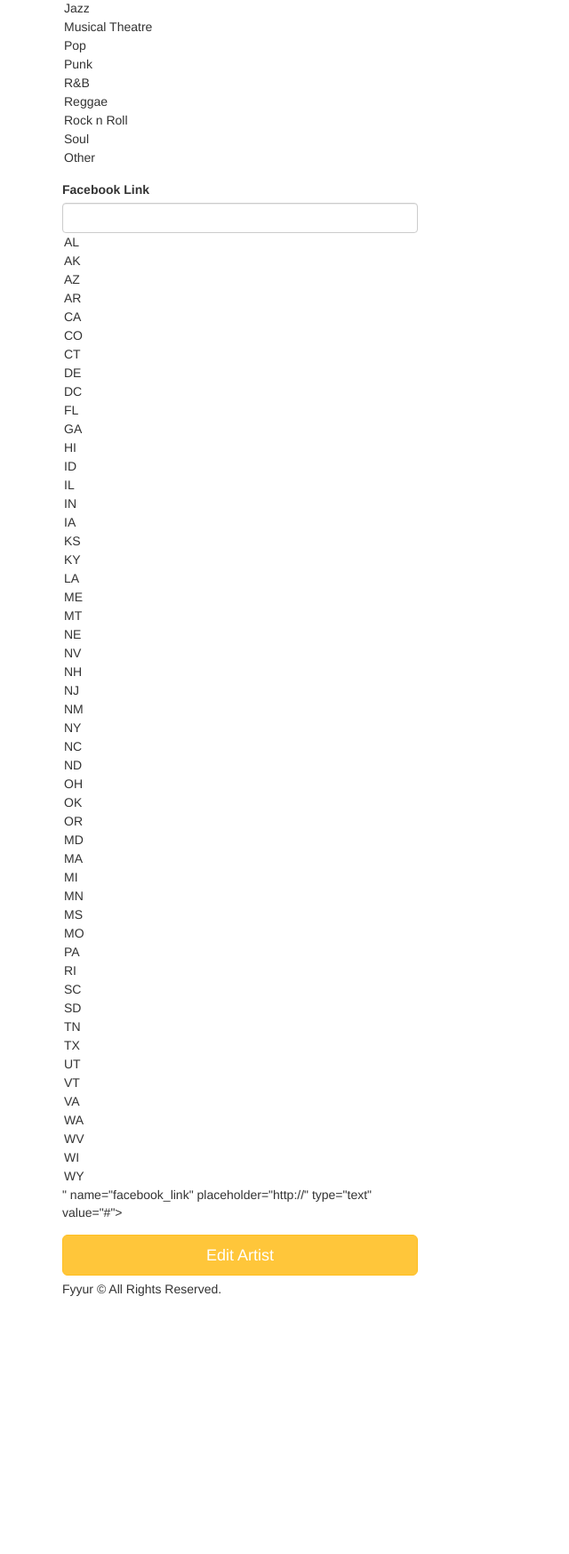
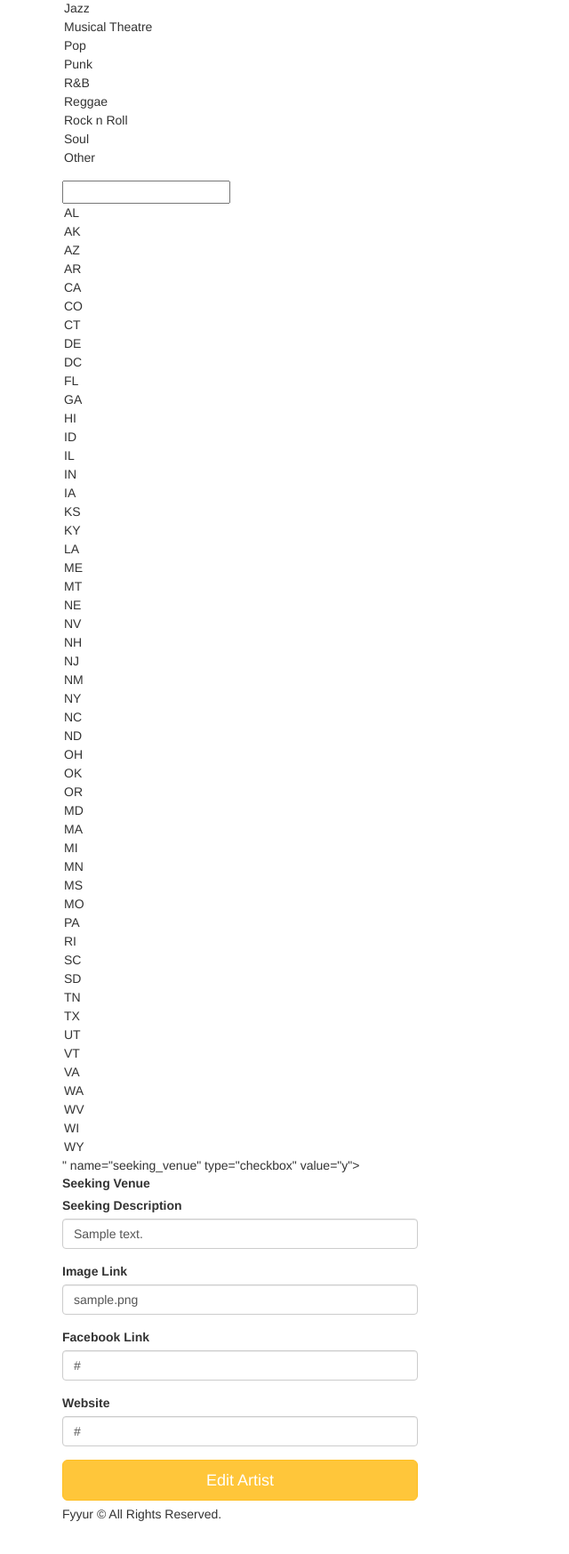
Before and after one commit to vijaybaliah/fyyur, a Flask app: page /artists/1/edit in a window 1280 px wide. Shown: the part 725-2472 px from the top of the page at 89% size, without its empty margins (0-640 px from the left). Before the commit the page ends 2182 px from the top, so only its background shows below. Run offline with Flask 2, Linux system fonts and the light colour scheme; tables that the repository leaves empty hold one stand-in row (values such as "Sample post"); one stand-in notice (Sample message) is shown; some libraries are stand-ins or nearby versions.

Commit message:
feat: edit artist and venue

```diff
--- a/app.py
+++ b/app.py
@@ -3,20 +3,23 @@
 # ----------------------------------------------------------------------------#
 
 import json
+import logging
+import sys
+from datetime import datetime
+from logging import FileHandler, Formatter
+
+import babel
 import dateutil.parser
-import babel
-from datetime import datetime
-from flask import Flask, render_template, request, Response, flash, redirect,\
-    url_for
+from flask import (Flask, Response, flash, redirect, render_template, request,
+                   url_for)
+from flask_migrate import Migrate
 from flask_moment import Moment
 from flask_sqlalchemy import SQLAlchemy
+from flask_wtf import Form
 from sqlalchemy import MetaData
-import logging
-from logging import Formatter, FileHandler
-from flask_wtf import Form
+
 from forms import *
-from flask_migrate import Migrate
-import sys
+
 # ----------------------------------------------------------------------------#
 # App Config.
 # ----------------------------------------------------------------------------#
@@ -378,17 +381,46 @@
 
 @app.route('/artists/<int:artist_id>/edit', methods=['POST'])
 def edit_artist_submission(artist_id):
+    artist = Artist.query.get(artist_id)
+    form = ArtistForm()
+    error = False
+    try:
+        if form.validate_on_submit():
+            artist.name = form.name.data
+            artist.genres = form.genres.data
+            artist.city = form.city.data
+            artist.state = form.state.data
+            artist.phone = form.phone.data
+            artist.website = form.website.data
+            artist.facebook_link = form.facebook_link.data
+            artist.seeking_venue = form.seeking_venue.data
+            artist.seeking_description = form.seeking_description.data
+            artist.image_link = form.image_link.data
+            db.session.add(artist)
+            db.session.commit()
+        else:
+            raise Exception('Form validation failed')
+    except Exception as e:
+        print('edit_artist_submission: ', e)
+        db.session.rollback()
+        print(sys.exc_info())
+        error = True
+    finally:
+        db.session.close()
+    if error:
+        flash('An error occurred. Artist ' + request.form['name'] + ' could not be updated.')
+        return render_template('forms/edit_artist.html', form=form, artist=artist)
+    else:
+        flash('Artist ' + request.form['name'] + ' was successfully updated!')
+        return redirect(url_for('show_artist', artist_id=artist_id))
     # TODO: take values from the form submitted, and update existing
     # artist record with ID <artist_id> using the new attributes
-
-    return redirect(url_for('show_artist', artist_id=artist_id))
 
 
 @app.route('/venues/<int:venue_id>/edit', methods=['GET'])
 def edit_venue(venue_id):
     venue = Venue.query.get(venue_id)
     form = VenueForm(
-        id=venue.id,
         name=venue.name,
         genres=venue.genres,
         address=venue.address,
@@ -409,7 +441,39 @@
 def edit_venue_submission(venue_id):
     # TODO: take values from the form submitted, and update existing
     # venue record with ID <venue_id> using the new attributes
-    return redirect(url_for('show_venue', venue_id=venue_id))
+    venue = Venue.query.get(venue_id)
+    form = VenueForm()
+    error = False
+    try:
+        if form.validate_on_submit():
+            venue.name = form.name.data
+            venue.genres = form.genres.data
+            venue.address = form.address.data
+            venue.city = form.city.data
+            venue.state = form.state.data
+            venue.phone = form.phone.data
+            venue.website = form.website.data
+            venue.facebook_link = form.facebook_link.data
+            venue.seeking_talent = form.seeking_talent.data
+            venue.seeking_description = form.seeking_description.data
+            venue.image_link = form.image_link.data
+            db.session.add(venue)
+            db.session.commit()
+        else:
+            raise Exception('Form validation failed')
+    except Exception as e:
+        print('edit_venue_submission: ', e)
+        db.session.rollback()
+        print(sys.exc_info())
+        error = True
+    finally:
+        db.session.close()
+    if error:
+        flash('An error occurred. Venue ' + request.form['name'] + ' could not be updated.')
+        return render_template('forms/edit_venue.html', form=form, venue=venue)
+    else:
+        flash('Venue ' + request.form['name'] + ' was successfully updated!')
+        return redirect(url_for('show_venue', venue_id=venue_id))
 
 #  Create Artist
 #  ----------------------------------------------------------------
@@ -425,7 +489,6 @@
 def create_artist_submission():
     form = ArtistForm()
     error = False
-    print('validate_on_submit: ', form.validate_on_submit())
     try:
         if form.validate_on_submit():
             artist = Artist(
@@ -440,7 +503,6 @@
                 seeking_venue=form.seeking_venue.data,
                 seeking_description=form.seeking_description.data
             )
-            print(artist)
             db.session.add(artist)
             db.session.commit()
             # TODO: insert form data as a new Venue record in the db, instead
--- a/templates/forms/edit_artist.html
+++ b/templates/forms/edit_artist.html
@@ -29,9 +29,34 @@
             <small>Ctrl+Click to select multiple</small>
             {{ form.genres(class_ = 'form-control', placeholder='Genres, separated by commas', id=form.state, autofocus = true) }}
         </div>
+        <div class="form-check">
+            {{ form.seeking_venue(class_ = 'form-check-input', id=form.state, autofocus = true) }}
+            <label for="seeking_venue" class="form-check-label">Seeking Venue</label>
+        </div>
         <div class="form-group">
-            <label for="genres">Facebook Link</label>
-            {{ form.facebook_link(class_ = 'form-control', placeholder='http://', id=form.state, autofocus = true) }}
+            <label for="phone">Seeking Description</label>
+            {{ form.seeking_description(class_ = 'form-control', autofocus = true) }}
+        </div>
+        <div class="form-group">
+            <label for="image_link">Image Link</label>
+            {{ form.image_link(class_ = 'form-control', placeholder='http://', autofocus = true) }}
+            {% for message in form.image_link.errors %}
+                <span class="error">{{ message }}</span>
+            {% endfor %}
+        </div>
+        <div class="form-group">
+            <label for="facebook_link">Facebook Link</label>
+            {{ form.facebook_link(class_ = 'form-control', placeholder='http://', autofocus = true) }}
+            {% for message in form.facebook_link.errors %}
+                <span class="error">{{ message }}</span>
+            {% endfor %}
+        </div>
+        <div class="form-group">
+            <label for="website">Website</label>
+            {{ form.website(class_ = 'form-control', placeholder='http://', autofocus = true ) }}
+            {% for message in form.website.errors %}
+                <span class="error">{{ message }}</span>
+            {% endfor %}
         </div>
         <input type="submit" value="Edit Artist" class="btn btn-primary btn-lg btn-block">
     </form>
```
Also changed, not shown: templates/forms/edit_venue.html (+28 -2 lines).
